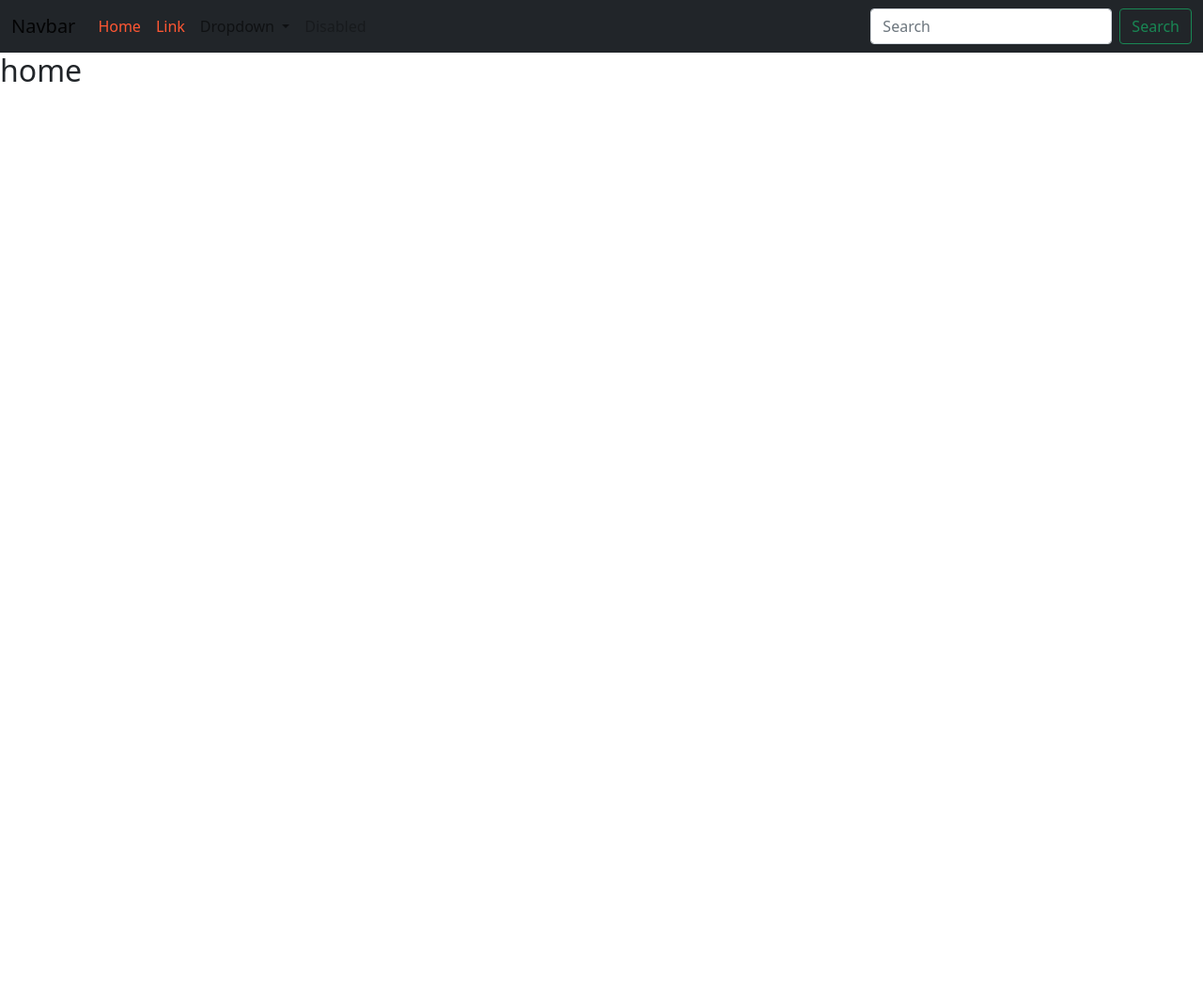
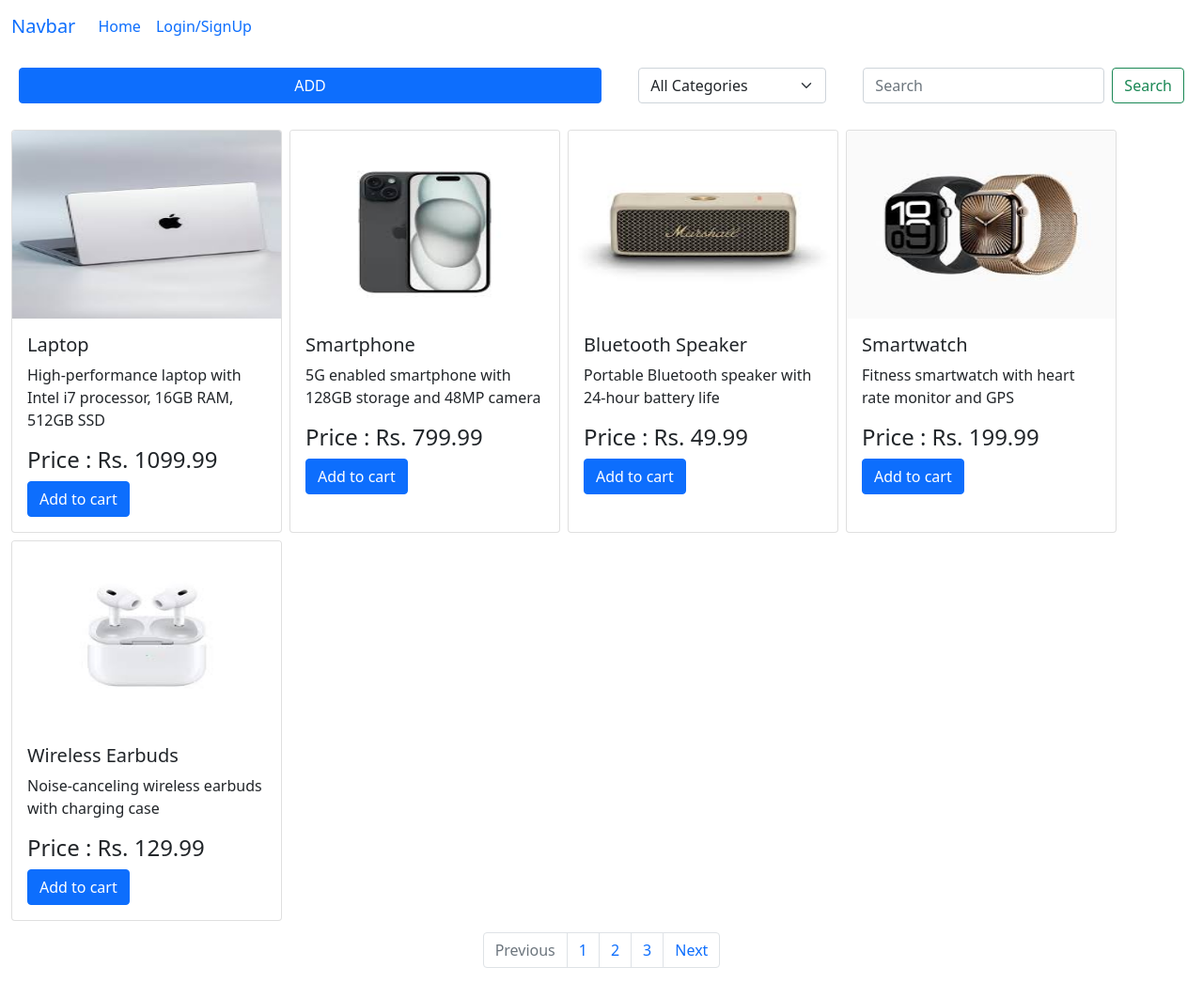
Before and after one commit to darshananambiar/Productmanagement, a Django app: page /home/ in a window 1280 px wide. Shown: the whole page at 94% size. Before the commit the page ends 87 px from the top, so only its background shows below. Run offline with Django 5.2, Linux system fonts and the light colour scheme.

Commit message:
login and add product

```diff
--- /dev/null
+++ b/thirdapp/static/css/index.css
@@ -0,0 +1,4 @@
+.card img{
+    width: 100%;
+    height: 200px;
+}
--- a/thirdapp/templates/thirdapp/home.html
+++ b/thirdapp/templates/thirdapp/home.html
@@ -1,14 +1,68 @@
-{% extends  'thirdapp/master.html' %}
+{% extends 'thirdapp/master.html' %}
+{% load static %}
 {% block title %}
 
 home
-
+<!-- <link rel="stylesheet" href="{% static 'css/index.css' %}"> -->
 {% endblock %}
 
 {% block content %}
-<div class="login-container">
-    <h2>home</h2>
+
+<nav class="navbar navbar-expand-lg bg-body-tertiary">
+  <div class="container-fluid m-2">
+
+    <a href="{% url 'addproduct' %}" class="btn btn-primary w-50">ADD</a>
+    <select class="form-select" id="category-filter" style="width: 200px;">
+      <option value="">All Categories</option>
+      <option value="Smartphones">Smartphones</option>
+      <option value="Laptops">Laptops</option>
+      <option value="Speakers">Speakers</option>
+      <option value="Earbuds">Earbuds</option>
+      <option value="Smartwatches">Smartwatches</option>
+
+    </select>
+        <form class="d-flex" role="search">
+          <input class="form-control me-2" type="search" placeholder="Search" aria-label="Search">
+          <button class="btn btn-outline-success" type="submit">Search</button>
+        </form>
+
+      </div>
+</nav>
+
+<div class=" d-flex flex-wrap m-2" style="height: auto;">
+  {% for product in productslist %}
+
+  <div class="card m-1" style="width: 18rem; height: auto;">
+    <img src="{% static product.image %}" class="card-img-top" alt="..." height="200px">
+    <div class="card-body">
+      <h5 class="card-title">{{product.name}}</h5>
+      <p class="card-text">{{product.description}}</p>
+      <h4>Price : Rs. {{product.price}}</h4>
+      <a href="#" class="btn btn-primary">Add to cart</a>
+
+
+    </div>
+  </div>
+  {% endfor %}
+</div>
+
+
+  <nav aria-label="Page navigation example">
+    <ul class="pagination justify-content-center">
+      <li class="page-item disabled">
+        <a class="page-link">Previous</a>
+      </li>
+      <li class="page-item"><a class="page-link" href="#">1</a></li>
+      <li class="page-item"><a class="page-link" href="#">2</a></li>
+      <li class="page-item"><a class="page-link" href="#">3</a></li>
+      <li class="page-item">
+        <a class="page-link" href="#">Next</a>
+      </li>
+    </ul>
+  </nav>
+
 
 </div>
 
+
 {% endblock %}
--- a/thirdapp/templates/thirdapp/login.html
+++ b/thirdapp/templates/thirdapp/login.html
@@ -25,6 +25,10 @@ login
         </div>
         <button type="submit" class="btn btn-primary">Submit</button>
       </form>
+      <p>{{message}}</p>
+</div>
+<div>
+  <p>Don't have an account? <a href="{% url 'signup' %}">SignUp</a></p>
 </div>
 
 {% endblock %}
--- a/thirdapp/templates/thirdapp/master.html
+++ b/thirdapp/templates/thirdapp/master.html
@@ -1,63 +1,74 @@
+{% load static %}
 <!DOCTYPE html>
 <html lang="en">
+
 <head>
   <meta charset="UTF-8">
   <meta name="viewport" content="width=device-width, initial-scale=1.0">
   <title>{% block title %}{% endblock %}</title>
-    <link href="https://cdn.jsdelivr.net/npm/bootstrap@5.0.2/dist/css/bootstrap.min.css" rel="stylesheet" integrity="sha384-EVSTQN3/azprG1Anm3QDgpJLIm9Nao0Yz1ztcQTwFspd3yD65VohhpuuCOmLASjC" crossorigin="anonymous">
+  <link href="https://cdn.jsdelivr.net/npm/bootstrap@5.0.2/dist/css/bootstrap.min.css" rel="stylesheet"
+    integrity="sha384-EVSTQN3/azprG1Anm3QDgpJLIm9Nao0Yz1ztcQTwFspd3yD65VohhpuuCOmLASjC" crossorigin="anonymous">
   <style>
     .custom-color {
-    color: #ff5733 !important;  /* Replace with your desired color */
+      color: #ff5733 !important;
+      /* Replace with your desired color */
     }
   </style>
 
 </head>
+
 <body>
-    <nav class="navbar navbar-expand-lg navbar-light bg-dark">
+  <nav class="navbar navbar-expand-lg bg-body-tertiary">
     <div class="container-fluid">
       <a class="navbar-brand" href="#">Navbar</a>
-          <button class="navbar-toggler" type="button" data-bs-toggle="collapse" data-bs-target="#navbarSupportedContent" aria-controls="navbarSupportedContent" aria-expanded="false" aria-label="Toggle navigation">
+      <button class="navbar-toggler" type="button" data-bs-toggle="collapse" data-bs-target="#navbarSupportedContent"
+        aria-controls="navbarSupportedContent" aria-expanded="false" aria-label="Toggle navigation">
         <span class="navbar-toggler-icon"></span>
       </button>
       <div class="collapse navbar-collapse" id="navbarSupportedContent">
+
         <ul class="navbar-nav me-auto mb-2 mb-lg-0">
           <li class="nav-item">
-                <a class="nav-link custom-color active" aria-current="page" href="">Home</a>
+            <a class="nav-link active" aria-current="page" href="{% url 'home' %}">Home</a>
           </li>
+          {% if  not 'user_id' in request.session %}
           <li class="nav-item">
-                <a class="nav-link custom-color" href="#">Link</a>
-              </li>
-              <li class="nav-item dropdown">
-                <a class="nav-link dropdown-toggle" href="#" id="navbarDropdown" role="button" data-bs-toggle="dropdown" aria-expanded="false">
-                  Dropdown
-                </a>
-                <ul class="dropdown-menu" aria-labelledby="navbarDropdown">
-                  <li><a class="dropdown-item" href="#">Action</a></li>
-                  <li><a class="dropdown-item" href="#">Another action</a></li>
-                  <li><hr class="dropdown-divider"></li>
-                  <li><a class="dropdown-item" href="#">Something else here</a></li>
-                </ul>
-              </li>
-              <li class="nav-item">
-                <a class="nav-link disabled" href="#" tabindex="-1" aria-disabled="true">Disabled</a>
+            <a class="nav-link" href="{% url 'login' %}">Login/SignUp</a>
           </li>
         </ul>
-            <form class="d-flex">
-              <input class="form-control me-2" type="search" placeholder="Search" aria-label="Search">
-              <button class="btn btn-outline-success" type="submit">Search</button>
-            </form>
+          {% else %}
+          <li class="nav-item">
+            <a class="nav-link" href="{% url 'logout' %}">LogOut</a>
+          </li>
+
+
+        </ul>
+
+          <div>
+
+            <h4>Welcome! {{request.session.user_name}}</h4>
+
           </div>
+          {% endif %}
+
+      </div>
+
         </div>
   </nav>
+<main >
   {% block content %}
 
   {% endblock %}
+</main>
 
 
 
 
 
 
-    <script src="https://cdn.jsdelivr.net/npm/bootstrap@5.0.2/dist/js/bootstrap.bundle.min.js" integrity="sha384-MrcW6ZMFYlzcLA8Nl+NtUVF0sA7MsXsP1UyJoMp4YLEuNSfAP+JcXn/tWtIaxVXM" crossorigin="anonymous"></script>
+  <script src="https://cdn.jsdelivr.net/npm/bootstrap@5.0.2/dist/js/bootstrap.bundle.min.js"
+    integrity="sha384-MrcW6ZMFYlzcLA8Nl+NtUVF0sA7MsXsP1UyJoMp4YLEuNSfAP+JcXn/tWtIaxVXM"
+    crossorigin="anonymous"></script>
 </body>
+
 </html>
--- a/thirdapp/urls.py
+++ b/thirdapp/urls.py
@@ -3,7 +3,9 @@ from . import views
 
 urlpatterns = [
     path('login/', views.login, name='login'),
-    path('signup/', views.signup, name='signup'),
-    path('home/',views.home, name='home')
+    path('', views.signup, name='signup'),
+    path('home/',views.home, name='home'),
+    path('logout/',views.logout,name='logout'),
+    path('addproduct',views.addproduct, name='addproduct')
 
 ]
--- a/thirdapp/views.py
+++ b/thirdapp/views.py
@@ -1,9 +1,30 @@
-from django.shortcuts import render
-from .models import User
+from django.shortcuts import render, redirect
+from .models import Product, User
 
 # Create your views here.
 def login(request):
-    return render(request, 'thirdapp\login.html')
+    if 'user_id' in request.session:
+        return redirect ('home')
+
+    message=''
+    if request.method == 'POST':
+        email = request.POST['email']
+        password = request.POST['password']
+        user = User.objects.filter(email=email, password=password).first()
+        if user:
+            request.session['user_id']=user.id
+            request.session['user_name']=user.email
+            return render (request,'thirdapp/home.html',{'user':user})
+        else :
+            message='Invalid username or password'
+    return render(request, 'thirdapp\login.html',{'message':message})
+def logout (request):
+    if 'user_id' in request.session:
+        del request.session['user_id']
+        del request.session['user_name']
+        return redirect('login')
+
+
 
 def signup(request):
     message=""
@@ -23,4 +44,66 @@ def signup(request):
     return render(request, 'thirdapp\signup.html',{'message':message})
 
 def home(request):
-    return render(request, 'thirdapp\home.html')
+    product_list = [
+    {
+        "product_id": 1,
+        "name": "Laptop",
+        "description": "High-performance laptop with Intel i7 processor, 16GB RAM, 512GB SSD",
+        "price": 1099.99,
+        "quantity": 15,
+        "image": "images/laptop.jpeg"
+    },
+    {
+        "product_id": 2,
+        "name": "Smartphone",
+        "description": "5G enabled smartphone with 128GB storage and 48MP camera",
+        "price": 799.99,
+        "quantity": 50,
+         "image": "images/smartphne.jpeg"
+    },
+    {
+        "product_id": 3,
+        "name": "Bluetooth Speaker",
+        "description": "Portable Bluetooth speaker with 24-hour battery life",
+        "price": 49.99,
+        "quantity": 100,
+         "image": "images/speaker.jpeg"
+    },
+    {
+        "product_id": 4,
+        "name": "Smartwatch",
+        "description": "Fitness smartwatch with heart rate monitor and GPS",
+        "price": 199.99,
+        "quantity": 30,
+         "image": "images/smartwatch.jpeg"
+    },
+    {
+        "product_id": 5,
+        "name": "Wireless Earbuds",
+        "description": "Noise-canceling wireless earbuds with charging case",
+        "price": 129.99,
+        "quantity": 80,
+         "image": "images/earbuds2.jpeg"
+    }
+    ]
+    return render(request, 'thirdapp/home.html',{'productslist' : product_list})
+
+def addproduct(request):
+    message = ""
+    if request.method == 'POST':
+        name = request.POST['name']
+        description = request.POST['description']
+        price = request.POST['price']
+        quantity = request.POST['quantity']
+        image = request.FILES['image']
+
+        product_exist = Product.objects.filter(name = name).exists()
+        if product_exist:
+            message = "Product already exists!"
+
+        else:
+            product = Product(name=name, description=description, price=price, quantity=quantity, image=image)
+            product.save()
+            message = "Product added successfully!"
+
+    return render(request, 'thirdapp/addproduct.html',{'message':message})
--- a/thirdproject/settings.py
+++ b/thirdproject/settings.py
@@ -11,6 +11,7 @@ https://docs.djangoproject.com/en/5.1/ref/settings/
 """
 
 from pathlib import Path
+import os
 
 # Build paths inside the project like this: BASE_DIR / 'subdir'.
 BASE_DIR = Path(__file__).resolve().parent.parent
@@ -79,7 +80,7 @@ DATABASES = {
         'ENGINE': 'django.db.backends.postgresql',
         'NAME':"productmanagement",
         'USER': "postgres",
-        'PASSWORD': "darshu94",
+        'PASSWORD': "athulya@2006",
         'HOST': "localhost",
         'PORT': "5432",
     }
@@ -121,6 +122,9 @@ USE_TZ = True
 # https://docs.djangoproject.com/en/5.1/howto/static-files/
 
 STATIC_URL = 'static/'
+STATICFILES_DIR = BASE_DIR , 'static/'
+MEDIA_URL = '/media/'
+MEDIA_ROOT = os.path.join(BASE_DIR, 'media')
 
 # Default primary key field type
 # https://docs.djangoproject.com/en/5.1/ref/settings/#default-auto-field
--- a/thirdproject/urls.py
+++ b/thirdproject/urls.py
@@ -17,8 +17,11 @@ Including another URLconf
 # urls.py
 from django.contrib import admin
 from django.urls import path, include
+from django.conf import settings
+from django.conf.urls.static import static
 
 urlpatterns = [
     path('admin/', admin.site.urls),
     path('', include('thirdapp.urls')),
-]
+
+]+ static(settings.MEDIA_URL, document_root = settings.MEDIA_ROOT)
```
Also changed, not shown: thirdapp/models.py (+7 -0 lines), thirdapp/templates/thirdapp/addproduct.html (added, +36 -0 lines), thirdapp/templates/thirdapp/signup.html (+4 -3 lines), media/products/laptop.jpeg (added), thirdapp/migrations/0003_product.py (added), thirdapp/static/images/earbuds.jpeg (added), thirdapp/static/images/earbuds2.jpeg (added), thirdapp/static/images/laptop.jpeg (added), thirdapp/static/images/smartphne.jpeg (added), thirdapp/static/images/smartwatch.jpeg (added), thirdapp/static/images/speaker.jpeg (added). Lines whose indentation alone changed are shown as unchanged.
